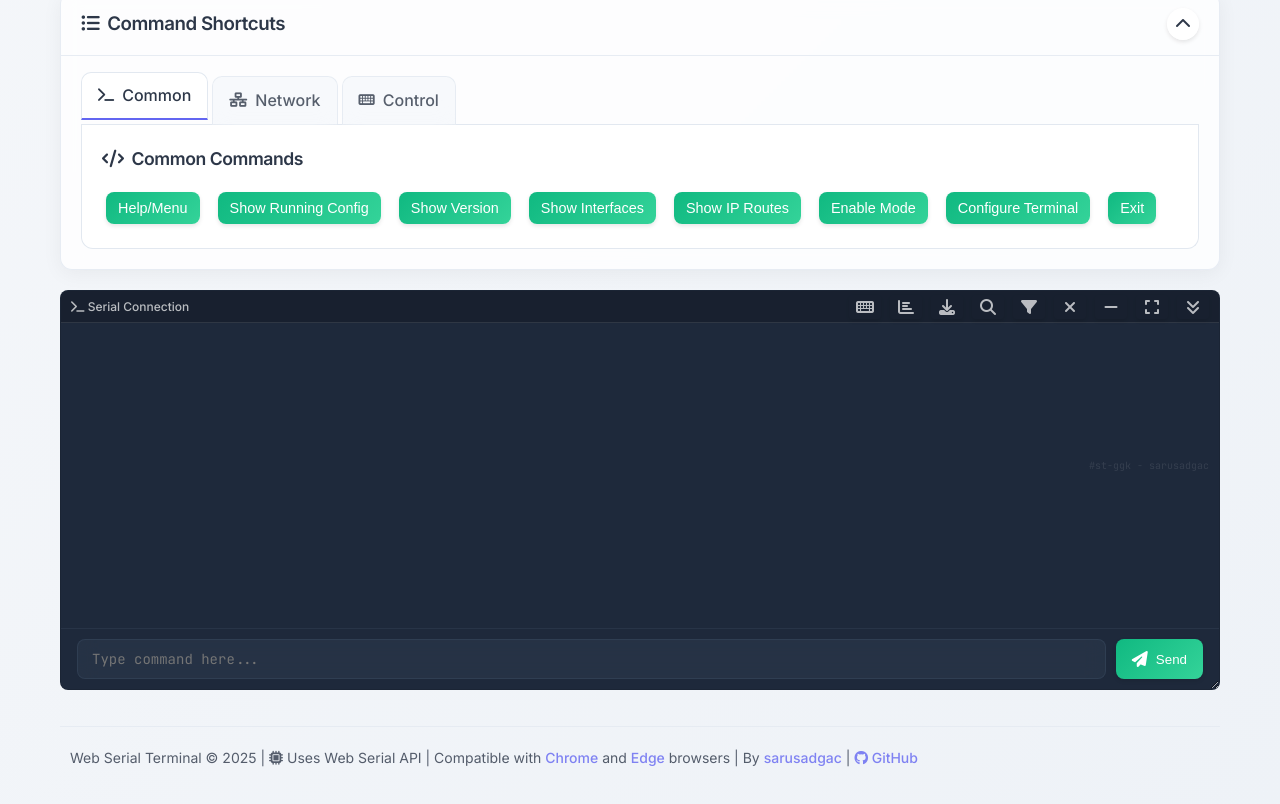
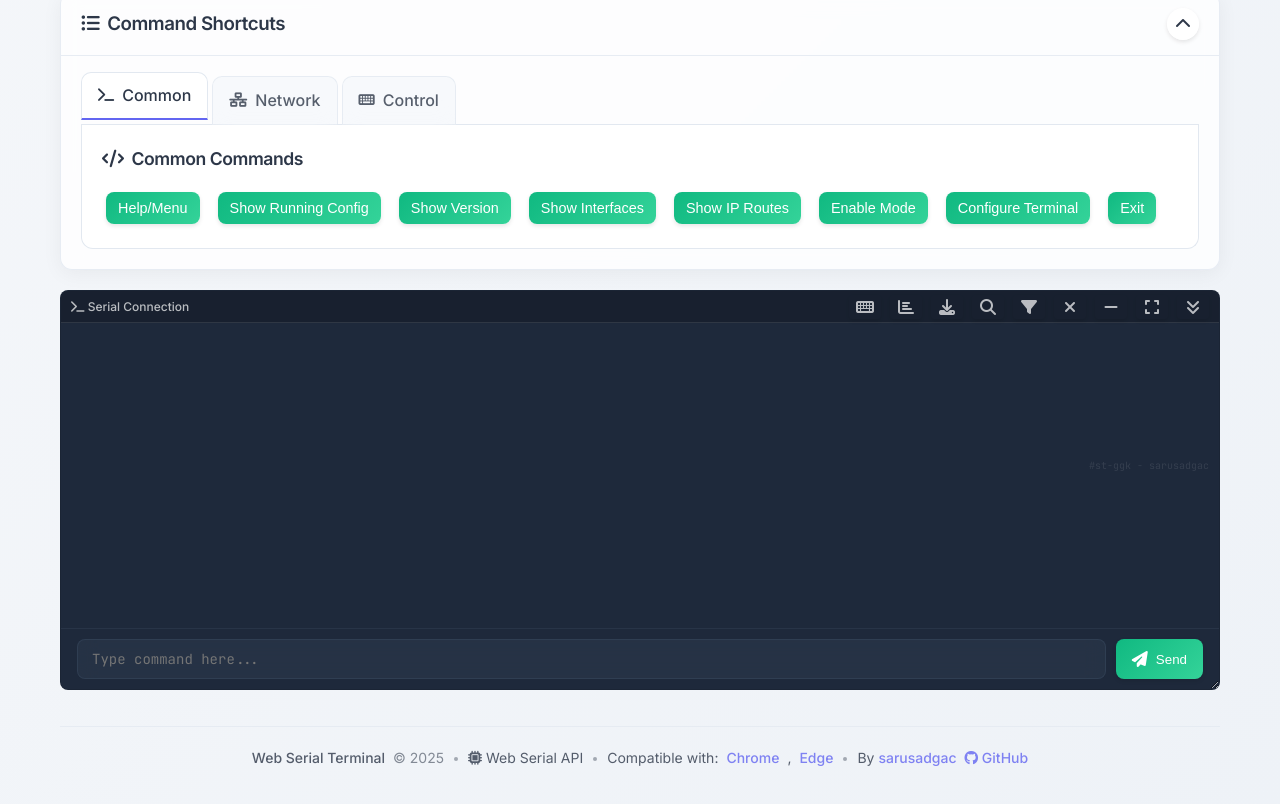
Before and after one commit to bucagdas/web-serial-terminal, a plain HTML site: page index.html in a window 1280 px wide. Shown: the part 461-1265 px from the top of the page. Drawn offline with Linux system fonts and the light colour scheme.

Commit message:
Update index.html

```diff
--- a/index.html
+++ b/index.html
@@ -428,7 +428,27 @@
         </div>
 
         <footer>
-            <p>Web Serial Terminal <span>&copy; 2025</span> | <i class="fas fa-microchip"></i> Uses Web Serial API | Compatible with <a href="https://www.google.com/chrome/" target="_blank" rel="noopener noreferrer">Chrome</a> and <a href="https://www.microsoft.com/edge/download" target="_blank" rel="noopener noreferrer">Edge</a> browsers | By <a href="https://github.com/sarusadgac" target="_blank" rel="noopener noreferrer">sarusadgac</a> | <a href="https://github.com/sarusadgac/web-serial-terminal" target="_blank" rel="noopener noreferrer"><i class="fab fa-github"></i> GitHub</a></p>
+            <div class="footer-content">
+                <div class="footer-section">
+                    <span class="footer-app-name">Web Serial Terminal</span>
+                    <span class="footer-copyright">&copy; 2025</span>
+                </div>
+                <div class="footer-divider"></div>
+                <div class="footer-section">
+                    <span><i class="fas fa-microchip"></i> Web Serial API</span>
+                </div>
+                <div class="footer-divider"></div>
+                <div class="footer-section">
+                    <span>Compatible with: </span>
+                    <a href="https://www.google.com/chrome/" target="_blank" rel="noopener noreferrer">Chrome</a>,
+                    <a href="https://www.microsoft.com/edge/download" target="_blank" rel="noopener noreferrer">Edge</a>
+                </div>
+                <div class="footer-divider"></div>
+                <div class="footer-section">
+                    <span>By <a href="https://github.com/sarusadgac" target="_blank" rel="noopener noreferrer">sarusadgac</a></span>
+                    <a href="https://github.com/sarusadgac/web-serial-terminal" target="_blank" rel="noopener noreferrer"><i class="fab fa-github"></i> GitHub</a>
+                </div>
+            </div>
         </footer>
     </div>
 
```
